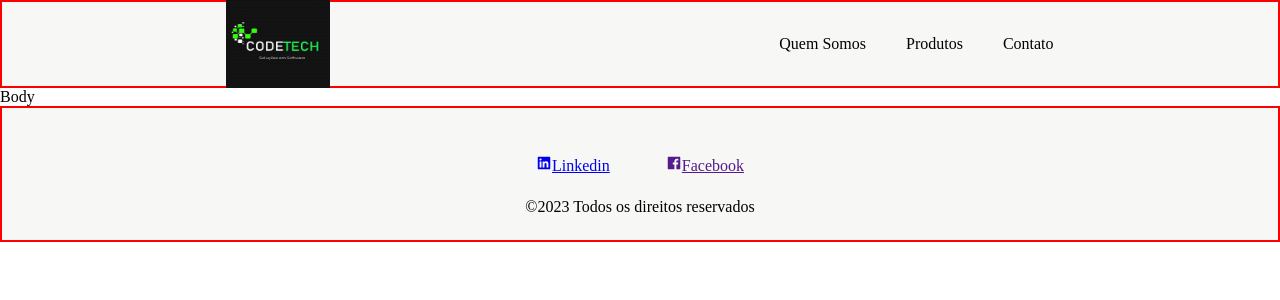
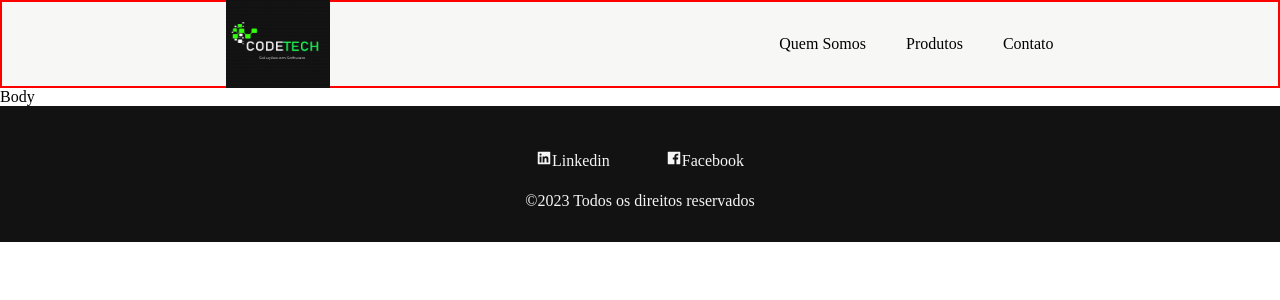
Before and after one commit to Marcos9868/codetech-homepage, a React (Vite) app: page / in a window 1280 px wide. Shown: the top 300 px of the page. Built offline with nearby package versions, Linux system fonts and the light colour scheme.

Commit message:
Feat: anchor styles on Social Media and change bg

```diff
--- a/src/components/Footer/Style.js
+++ b/src/components/Footer/Style.js
@@ -4,8 +4,8 @@ export const Container = styled.div`
   display: flex;
   width: 100%;
   height: 8.5rem;
-  background-color: #f7f8f5;
-  border: 2px solid red;
+  background-color: #121212;
+  color: #f5f5f5;
   bottom: 0;
   flex-direction: column;
   justify-content: center;
@@ -14,16 +14,25 @@ export const Container = styled.div`
 
 export const ContainerSocialMedia = styled.section`
   width: 100%;
-  height: 50%;
+  height: 40%;
   justify-self: flex-start;
 `;
 
 export const SocialMedia = styled.ul`
   display: flex;
   width: 100%;
-  height: 100%;
+  height: 80%;
   list-style: none;
   justify-content: center;
   align-items: center;
   gap: 3.5rem;
+
+  a {
+    gap: 0.4rem;
+    list-style: none;
+    text-decoration: none;
+    outline: none;
+    color: #f5f5f5;
+    cursor: pointer;
+  }
 `;
```
